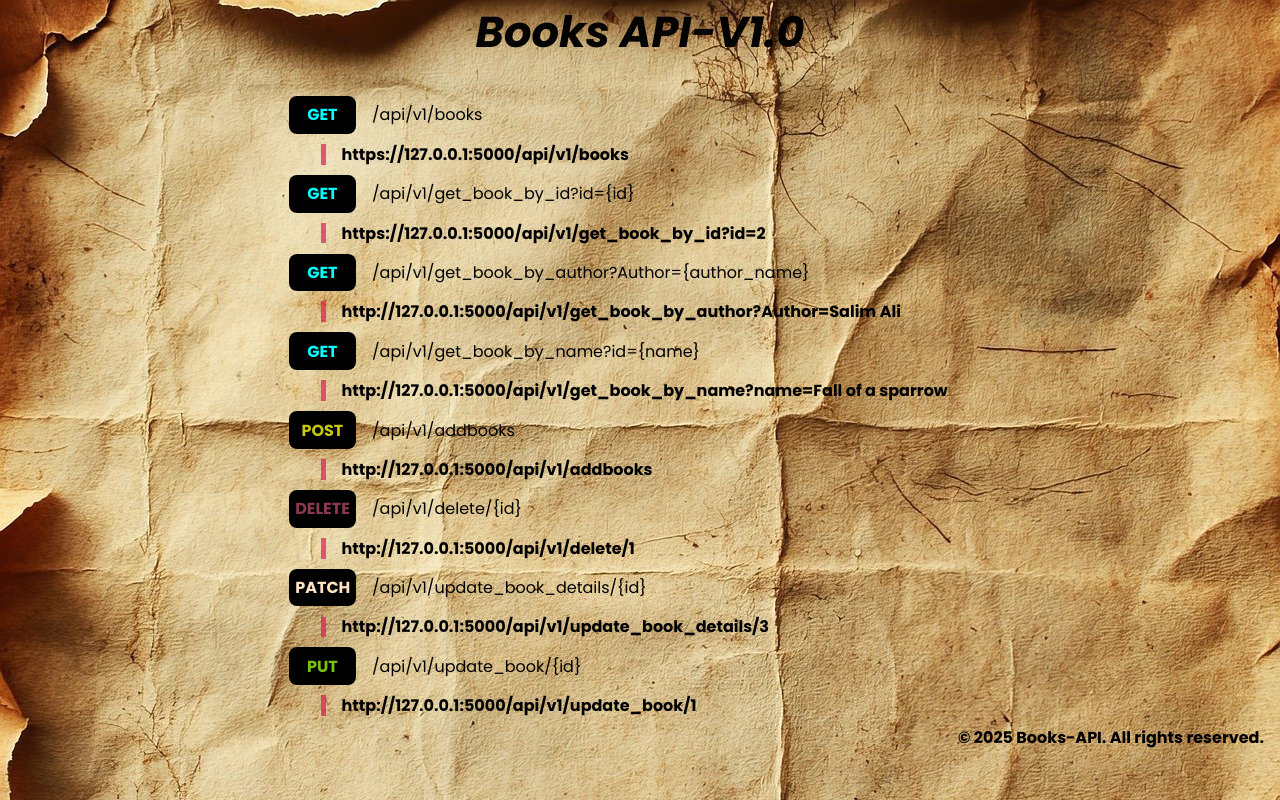
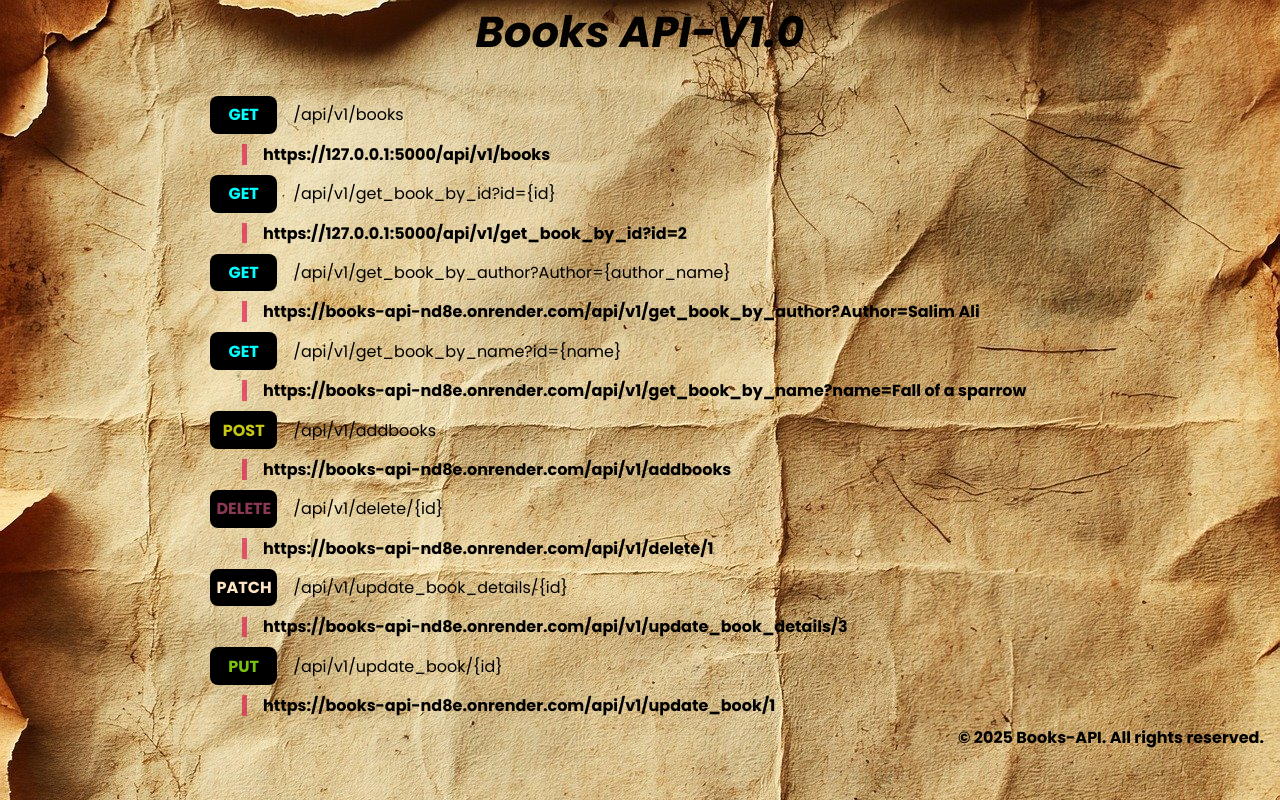
Before and after one commit to Krishna72user/Books-API, a Flask app: page / in a window 1280 px wide. Run offline with Flask 3, Linux system fonts and the light colour scheme.

Commit message:
Added Urls

```diff
--- a/templates/index.html
+++ b/templates/index.html
@@ -20,39 +20,39 @@
             <div class="one">
                 <div class="get">GET</div><div class="type">/api/v1/books</div>
             </div>
-            <div class="two"><div class="bar"></div><a target="_blank"href="http://127.0.0.1:5000/api/v1/books" class="text">https://127.0.0.1:5000/api/v1/books</a></div>
+            <div class="two"><div class="bar"></div><a target="_blank"href="https://books-api-nd8e.onrender.com/api/v1/books" class="text">https://127.0.0.1:5000/api/v1/books</a></div>
         </div>
 
         <div>
             <div class="one"><div class="get">GET</div><div class="type">/api/v1/get_book_by_id?id={id}</div></div>
-            <div class="two"><div class="bar"></div><a target="_blank"href="http://127.0.0.1:5000/api/v1/get_book_by_id?id=2" class="text">https://127.0.0.1:5000/api/v1/get_book_by_id?id=2</a></div>
+            <div class="two"><div class="bar"></div><a target="_blank"href="https://books-api-nd8e.onrender.com/api/v1/get_book_by_id?id=2" class="text">https://127.0.0.1:5000/api/v1/get_book_by_id?id=2</a></div>
         </div>
 
         <div>
             <div class="one"><div class="get">GET</div><div class="type">/api/v1/get_book_by_author?Author={author_name}</div></div>
-            <div class="two"><div class="bar"></div><a target="_blank" href="http://127.0.0.1:5000/api/v1/get_book_by_author?Author=Salim Ali" class="text">http://127.0.0.1:5000/api/v1/get_book_by_author?Author=Salim Ali</a></div>
+            <div class="two"><div class="bar"></div><a target="_blank" href="https://books-api-nd8e.onrender.com/api/v1/get_book_by_author?Author=Salim Ali" class="text">https://books-api-nd8e.onrender.com/api/v1/get_book_by_author?Author=Salim Ali</a></div>
         </div>
         <div>
             <div class="one"><div class="get">GET</div><div class="type">/api/v1/get_book_by_name?id={name}</div></div>
-            <div class="two"><div class="bar"></div><a target="blank" href="http://127.0.0.1:5000/api/v1/get_book_by_name?name=Fall of a sparrow" class="text">http://127.0.0.1:5000/api/v1/get_book_by_name?name=Fall of a sparrow</a></div>
+            <div class="two"><div class="bar"></div><a target="blank" href="https://books-api-nd8e.onrender.com/api/v1/get_book_by_name?name=Fall of a sparrow" class="text">https://books-api-nd8e.onrender.com/api/v1/get_book_by_name?name=Fall of a sparrow</a></div>
         </div>
 
         <div>
             <div class="one"><div class="post">POST</div><div class="type">/api/v1/addbooks</div></div>
-            <div class="two"><div class="bar"></div><div class="text d">http://127.0.0.1:5000/api/v1/addbooks</div><img src="{{url_for('static',filename='assets/copy.svg')}}" alt=""> <div class="check">Copied to clipboard</div> </div>
+            <div class="two"><div class="bar"></div><div class="text d">https://books-api-nd8e.onrender.com/api/v1/addbooks</div><img src="{{url_for('static',filename='assets/copy.svg')}}" alt=""> <div class="check">Copied to clipboard</div> </div>
         </div>
 
         <div>
             <div class="one"><div class="delete">DELETE</div><div class="type">/api/v1/delete/{id}</div></div>
-            <div class="two"><div class="bar"></div><div class="text d">http://127.0.0.1:5000/api/v1/delete/1</div><img src="{{url_for('static',filename='assets/copy.svg')}}" alt=""><div class="check">Copied to clipboard</div></div>
+            <div class="two"><div class="bar"></div><div class="text d">https://books-api-nd8e.onrender.com/api/v1/delete/1</div><img src="{{url_for('static',filename='assets/copy.svg')}}" alt=""><div class="check">Copied to clipboard</div></div>
         </div>
         <div>
             <div class="one"><div class="patch">PATCH</div><div class="type">/api/v1/update_book_details/{id}</div></div>
-            <div class="two"><div class="bar"></div><div class="text d">http://127.0.0.1:5000/api/v1/update_book_details/3</div> <img src="{{url_for('static',filename='assets/copy.svg')}}" alt=""><div class="check">Copied to clipboard</div></div>
+            <div class="two"><div class="bar"></div><div class="text d">https://books-api-nd8e.onrender.com/api/v1/update_book_details/3</div> <img src="{{url_for('static',filename='assets/copy.svg')}}" alt=""><div class="check">Copied to clipboard</div></div>
         </div>
         <div>
             <div class="one"><div class="put">PUT</div><div class="type">/api/v1/update_book/{id}</div></div>
-            <div class="two"><div class="bar"></div><div class="text d">http://127.0.0.1:5000/api/v1/update_book/1</div><img src="{{url_for('static',filename='assets/copy.svg')}}" alt=""><div class="check">Copied to clipboard</div></div>
+            <div class="two"><div class="bar"></div><div class="text d">https://books-api-nd8e.onrender.com/api/v1/update_book/1</div><img src="{{url_for('static',filename='assets/copy.svg')}}" alt=""><div class="check">Copied to clipboard</div></div>
         </div>
     </main>
     <footer>
```
